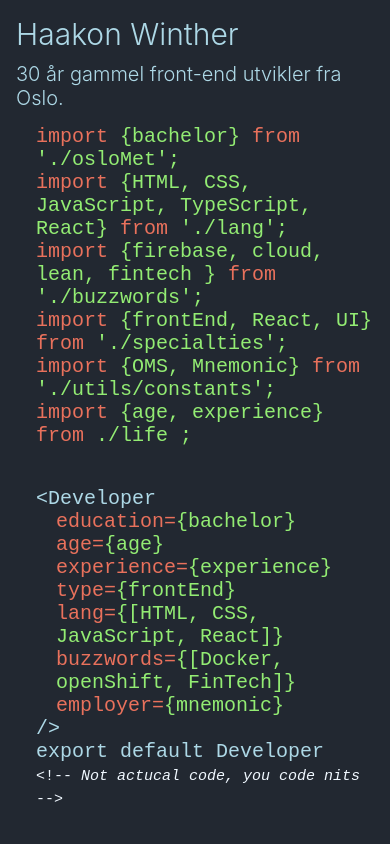
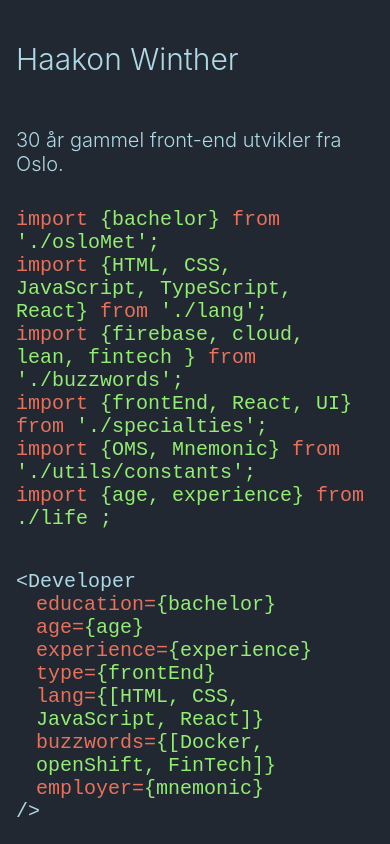
Before and after one commit to HaakonW/haakonw, a React (Create React App) app: page / in a window 390 px wide. Shown: the top 844 px of the page. Built offline with nearby package versions, Linux system fonts and the light colour scheme.

Commit message:
fixed some spacing on mobile

```diff
--- a/src/App.css
+++ b/src/App.css
@@ -108,20 +108,10 @@
     grid-template-columns: 1fr;
   }
 
-  ul {
+  .codeBlock, .imports {
     margin-left: 0px;
-    font-size: 0.75em;
   }
-  article {
-    margin: 1em 0;
-  }
-  article > ul {
-    margin-left: 1em;
-    padding: 0;
-  }
-  h1, h2, h3, h4{
-    margin: 0;
-  }
+
   h2 {
     font-size:1em;
   }
```
